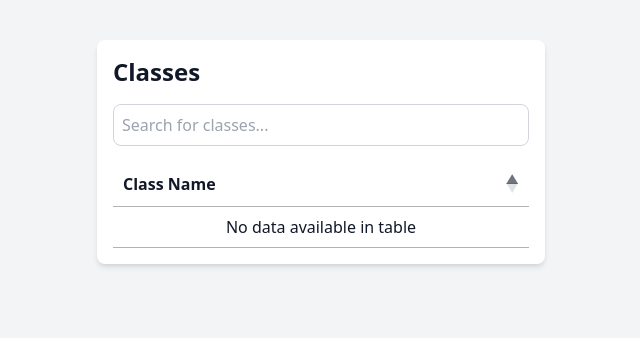
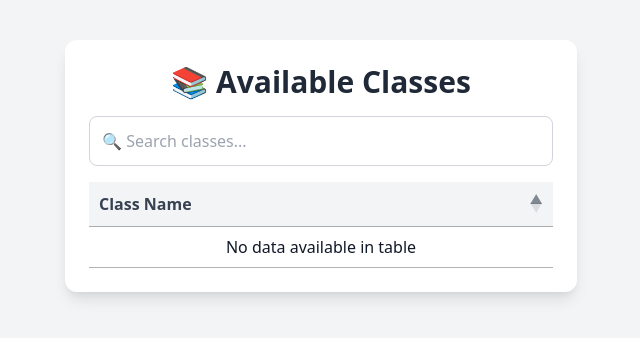
Before and after one commit to hantswilliams/sbu-attendance, a Flask app: page / in a window 1280 px wide. Shown: the part 88-426 px from the top of the page, without its empty margins (319-959 px from the left). Run offline with Flask 3, Linux system fonts and the light colour scheme; data that the repository does not hold is empty; some libraries are stand-ins or nearby versions.

Commit message:
fun stylinzg for available classes

```diff
--- a/templates/classes.html
+++ b/templates/classes.html
@@ -4,28 +4,38 @@
 
 {% block content %}
 
-<body class="bg-gray-100">
+<body class="bg-gradient-to-b from-gray-50 to-gray-200 min-h-screen flex items-center justify-center p-6">
 
     <!-- create div that is center horizontally-->
     <div class="flex items-center justify-center p-6">
 
-        <div class="w-full max-w-md p-4 bg-white rounded-lg shadow-md">
-            <h1 class="text-2xl font-bold mb-4">Classes</h1>
-            <input type="text" id="searchInput" placeholder="Search for classes..." class="mb-4 p-2 border border-gray-300 rounded-lg w-full">
-            <table id="classTable" class="min-w-full bg-white">
+        <div class="w-full max-w-lg bg-white p-6 rounded-xl shadow-lg ">
+            <h1 class="text-3xl font-semibold text-gray-800 mb-4 text-center">📚 Available Classes</h1>
+
+            <!-- Search Bar -->
+            <div class="mb-4">
+                <input type="text" id="searchInput" placeholder="🔍 Search classes..."
+                    class="w-full p-3 border border-gray-300 rounded-lg focus:ring-2 focus:ring-blue-400 focus:outline-none">
+            </div>
+
+            <!-- Table -->
+            <div class="overflow-x-auto">
+                <table id="classTable" class="w-full border-collapse">
                     <thead>
-                    <tr>
-                        <th class="py-2 px-4 border-b">Class Name</th>
+                        <tr class="bg-gray-100 text-gray-700">
+                            <th class="py-3 px-4 text-left font-semibold border-b">Class Name</th>
                         </tr>
                     </thead>
                     <tbody id="class-list">
-                    <!-- List of classes will be added here -->
+                        <!-- Class items will be populated here dynamically -->
                     </tbody>
                 </table>
+            </div>
         </div>
 
     </div>
 
+    <!-- jQuery & DataTables -->
     <script src="https://code.jquery.com/jquery-3.6.0.min.js"></script>
     <script src="https://cdn.datatables.net/1.11.5/js/jquery.dataTables.min.js"></script>
     <link rel="stylesheet" href="https://cdn.datatables.net/1.11.5/css/jquery.dataTables.min.css">
@@ -36,38 +46,35 @@
                 const response = await fetch('/list_classes');
                 const data = await response.json();
                 const classes = data.classes;
-
                 console.log('Classes:', classes);
 
-                // Get table body
                 const classList = document.getElementById('class-list');
-                classList.innerHTML = ''; // Ensure it's empty before populating
+                classList.innerHTML = ''; // Clear list before appending
 
                 classes.forEach((className) => {
                     const row = document.createElement('tr');
-                    row.className = 'hover:bg-gray-100';
+                    row.className = 'hover:bg-gray-50';
 
                     const cell = document.createElement('td');
-                    cell.className = 'py-2 px-4 border-b';
+                    cell.className = 'py-3 px-4 border-b text-blue-500 hover:text-blue-600 transition duration-200';
 
-                    // Create a link for each class name
                     const link = document.createElement('a');
                     link.href = `/${className}`;
                     link.textContent = className;
-                    link.className = 'text-blue-500 hover:underline';
+                    link.className = 'underline';
 
                     cell.appendChild(link);
                     row.appendChild(cell);
                     classList.appendChild(row);
                 });
 
-                // Initialize DataTable after populating the table
+                // Initialize DataTable
                 const table = $('#classTable').DataTable({
                     paging: false,
                     info: false,
                     searching: true,
-                    dom: 't', // Only show table
-                    destroy: true // Allow reinitialization
+                    dom: 't', // Table only
+                    destroy: true
                 });
 
                 // Search functionality
@@ -80,6 +87,7 @@
             }
         });
     </script>
+
 </body>
 
 {% endblock %}
```
Also changed, not shown: templates/capture.html (+15 -0 lines). Lines whose indentation alone changed are shown as unchanged.
